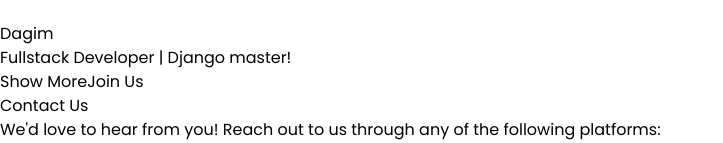
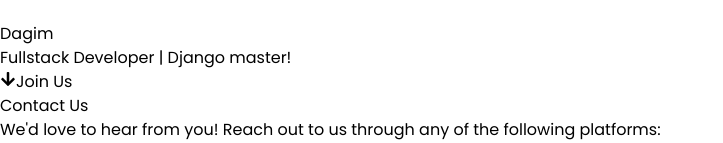
Before and after one commit to CSEC-DEC/DECoders, a React (Vite) app: page / in a window 1280 px wide. Shown: the part 4738-4881 px from the top of the page, without its empty margins (0-723 px from the left). Built offline with nearby package versions, Linux system fonts and the light colour scheme.

Commit message:
adding downward and upward button on the join componenet

```diff
--- a/package.json
+++ b/package.json
@@ -11,15 +11,13 @@
   },
   "dependencies": {
     "@fortawesome/fontawesome-free": "^6.6.0",
-
     "@loglib/tracker": "^0.8.0",
-
     "@vercel/analytics": "^1.3.2",
-
     "font-awesome": "^4.7.0",
     "react": "^18.3.1",
     "react-dom": "^18.3.1",
     "react-fast-marquee": "^1.6.5",
+    "react-icons": "^5.3.0",
     "react-router-dom": "^6.27.0",
     "react-simple-typewriter": "^5.0.1",
     "tailwindcss-motion": "^0.3.0-beta",
--- a/src/pages/Join.jsx
+++ b/src/pages/Join.jsx
@@ -1,6 +1,7 @@
 import React, { useEffect, useState } from 'react';
 import logo from '../assets/logo.jpg';
 import bab from '../assets/Me.jpg';
+import {FaArrowDown,FaArrowUp} from 'react-icons/fa'
 
 function Join() {
   const members = [
@@ -69,7 +70,7 @@ function Join() {
       </div>
 
       <button onClick={toggleButton} className='my-6 font-mono hover:text-slate-300 active:text-slate-400'>
-          {show ? 'Show Less':'Show More'}
+          {show ? <FaArrowUp />:<FaArrowDown />}
       </button>
 
 
```
Also changed, not shown: 1 other file (tests, documents, lock files or other folders).
